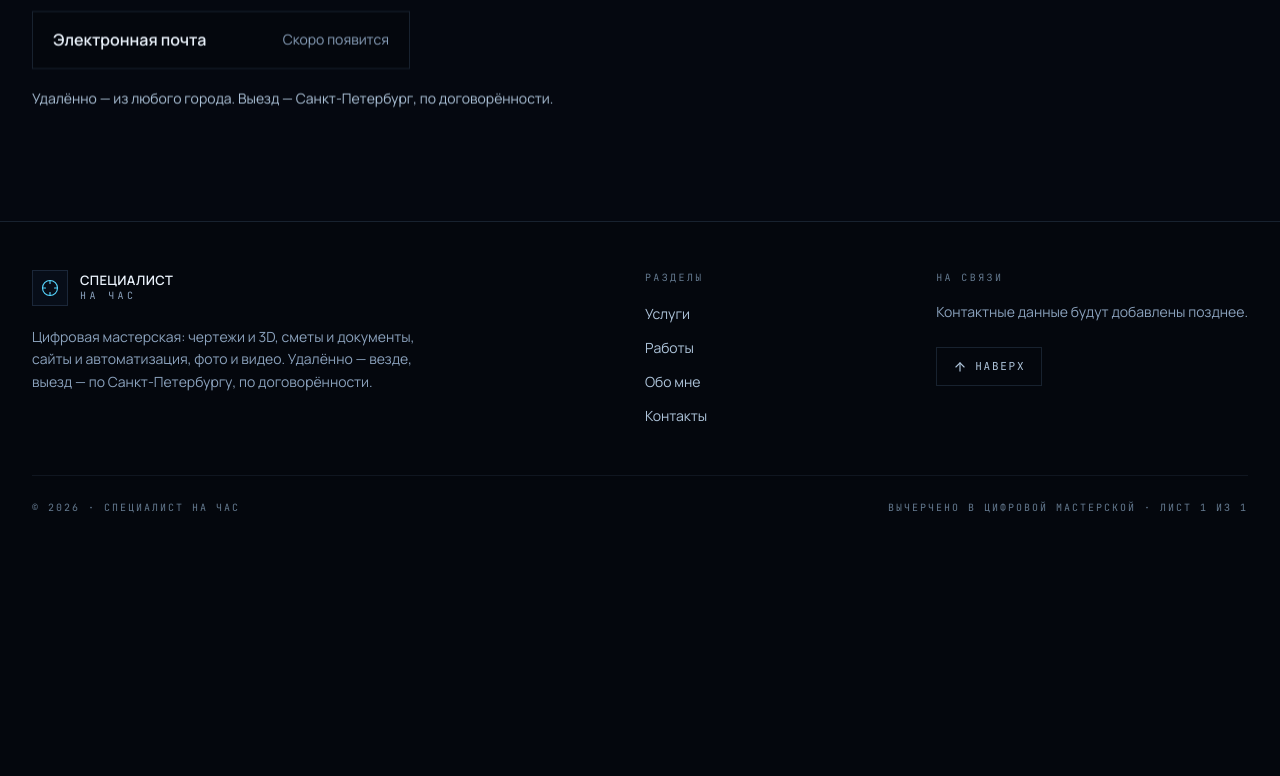
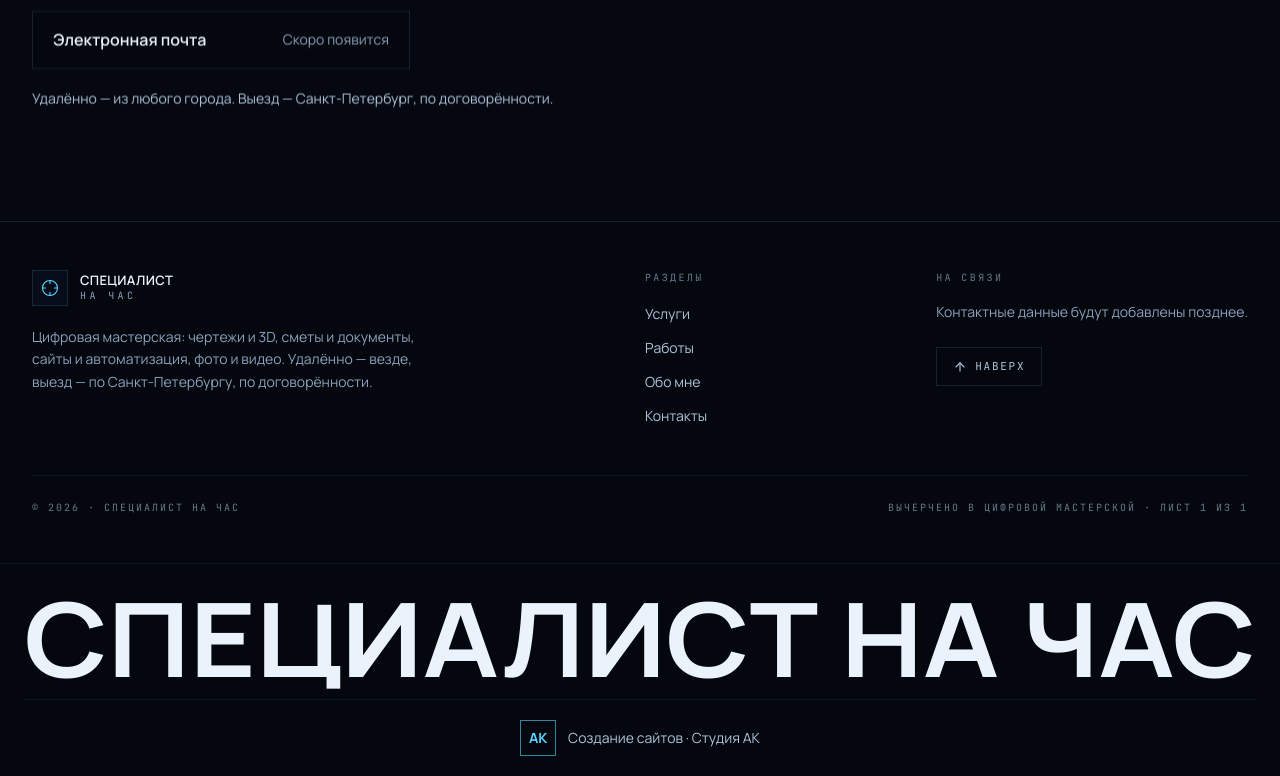
Before and after one commit to WaDIM0041/specialist-na-chas, a React (Vite) app: page / in a window 1280 px wide. Shown: the part 3947-4723 px from the top of the page. Before the commit the page ends 4510 px from the top, so only its background shows below. Built offline with nearby package versions, Linux system fonts and the light colour scheme; a web font is replaced by a local one.

Commit message:
Add full-width footer and studio credit

```diff
--- a/src/components/Footer.tsx
+++ b/src/components/Footer.tsx
@@ -55,6 +55,24 @@ export default function Footer() {
           <p>Вычерчено в цифровой мастерской · лист 1 из 1</p>
         </div>
       </div>
+      <div className="border-t border-line-soft px-3 pt-5 sm:px-6">
+        <svg
+          viewBox="0 0 1200 112"
+          role="img"
+          aria-label="Специалист на час"
+          className="block h-auto w-full overflow-visible text-paper"
+        >
+          <text x="0" y="91" textLength="1200" lengthAdjust="spacingAndGlyphs" fill="currentColor" className="font-display" fontSize="100" fontWeight="700">
+            СПЕЦИАЛИСТ НА ЧАС
+          </text>
+        </svg>
+        <div className="flex justify-center border-t border-line-soft py-5">
+          <a href="https://annakam.ru/" target="_blank" rel="noopener noreferrer" className="inline-flex items-center gap-3 text-sm text-fog-300 transition-colors hover:text-accent-300 focus-visible:outline focus-visible:outline-2 focus-visible:outline-accent-400">
+            <span aria-hidden="true" className="grid h-9 w-9 place-items-center border border-accent-400/60 font-display text-sm font-bold text-accent-400">AK</span>
+            <span>Создание сайтов · Студия AK</span>
+          </a>
+        </div>
+      </div>
     </footer>
   );
 }
```
